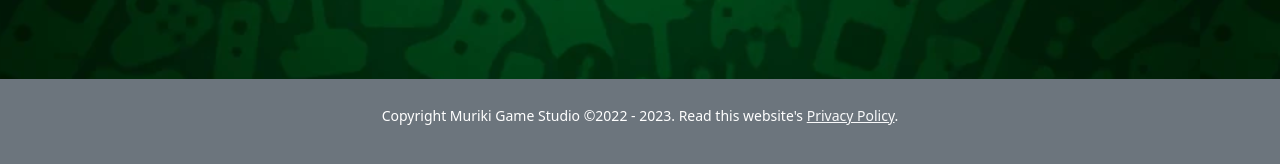
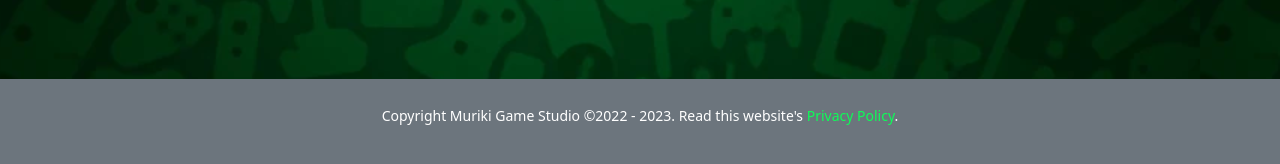
Before and after one commit to murikistudio/murikistudio.com.br, a Jekyll site: the page built from index.md, in a window 1280 px wide. Shown: the part 733-897 px from the top of the page. Built offline with Jekyll 4.4.1, drawn with Linux system fonts in a browser that asks for light colours.

Commit message:
feat: visual updates - change hyperlink colors and underline - minor changes

```diff
--- a/_includes/footer.html
+++ b/_includes/footer.html
@@ -3,7 +3,7 @@
         <p>
             <small>
                 Copyright {{ site.title }} ©2022 - <span id="currentYear">2022</span>.
-                Read this website's <a class="link-light" href="{{ site.baseurl }}/privacy-policy">Privacy Policy</a>.
+                Read this website's <a href="{{ site.baseurl }}/privacy-policy">Privacy Policy</a>.
             </small>
         </p>
         <script>
--- a/assets/css/main.css
+++ b/assets/css/main.css
@@ -1,6 +1,8 @@
 ---
 ---
 html, body {
+    --bs-link-color: #0dfd57;
+    --bs-link-hover-color: #0cd34b;
     height: 100%;
 }
 
@@ -8,6 +10,10 @@ body {
     display: flex;
     flex-direction: column;
     min-height: 100vh;
+}
+
+a {
+    text-decoration: none !important;
 }
 
 footer {
@@ -58,3 +64,7 @@ h1 {
     text-align: center;
     margin-bottom: 1.2rem !important;
 }
+
+.nav-link:hover, .navbar-brand:hover {
+    color: var(--bs-link-color) !important;
+}
```
